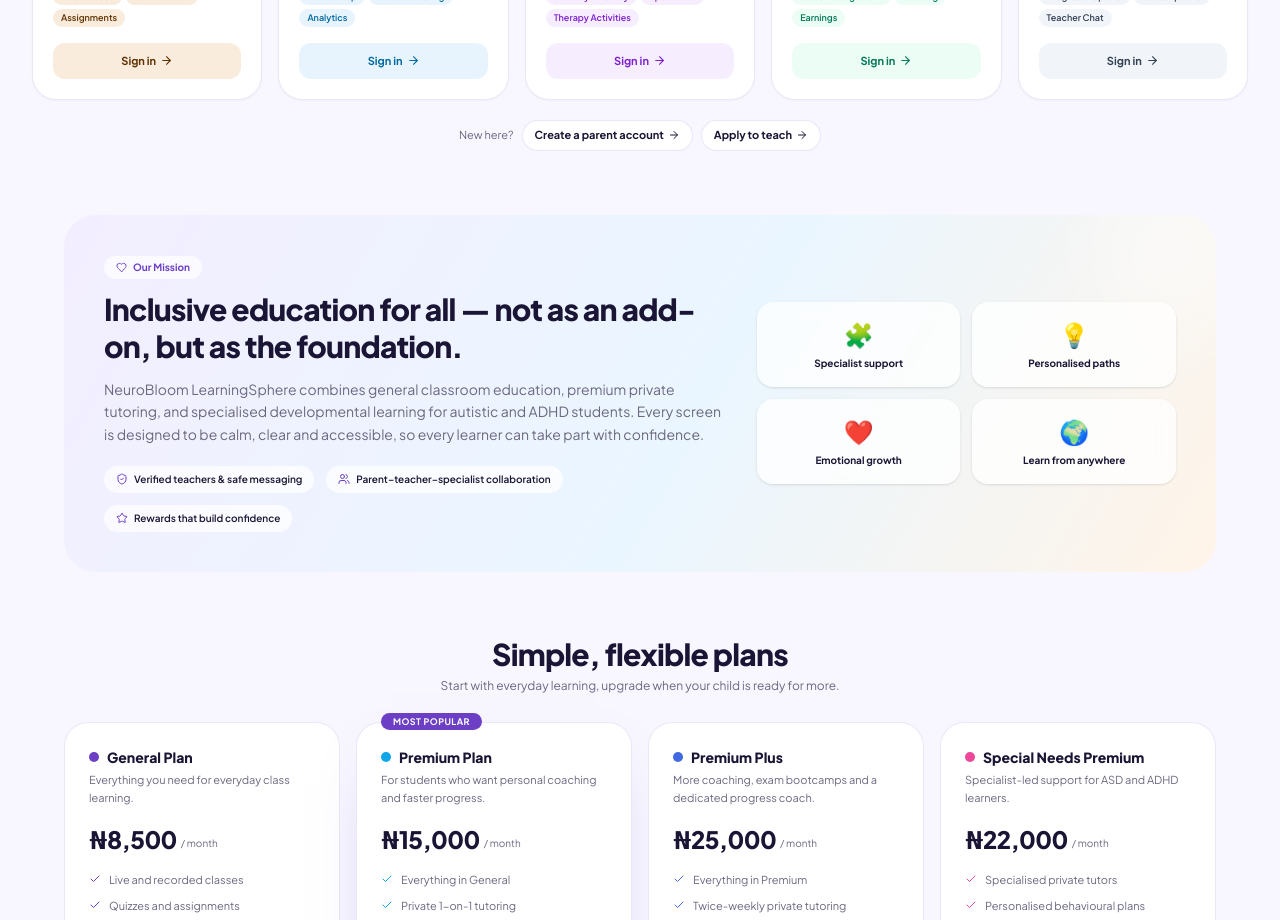
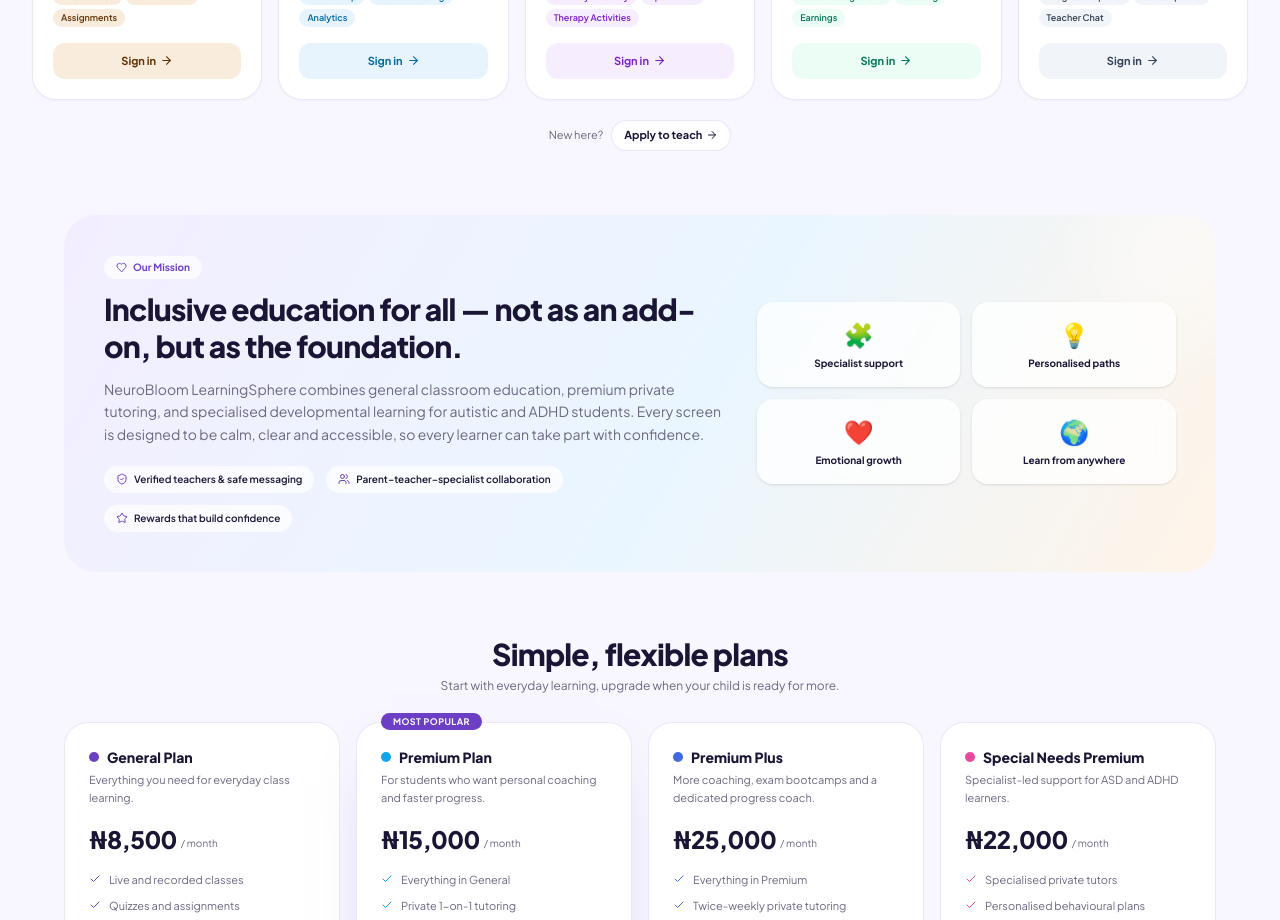
Before and after one commit to Dera-prog/neurobloom-learningsphere, a React (Vite) app: page / in a window 1280 px wide. Shown: the part 860-1780 px from the top of the page. Built offline with nearby package versions, Linux system fonts and the light colour scheme; no server answers.

Commit message:
Keep Apply to teach as the landing sign-up shortcut

```diff
--- a/src/pages/Landing.tsx
+++ b/src/pages/Landing.tsx
@@ -157,12 +157,6 @@ export default function Landing() {
           </div>
           <div className="mt-5 flex flex-wrap items-center justify-center gap-2 text-[11px] text-muted-foreground">
             <span>New here?</span>
-            <Link
-              to="/signup?role=parent"
-              className="inline-flex items-center gap-1 rounded-full border border-border bg-card px-3 py-1.5 font-bold text-foreground transition hover:border-primary/40 hover:text-primary"
-            >
-              Create a parent account <ArrowRight size={12} />
-            </Link>
             <Link
               to="/signup?role=teacher"
               className="inline-flex items-center gap-1 rounded-full border border-border bg-card px-3 py-1.5 font-bold text-foreground transition hover:border-primary/40 hover:text-primary"
```
